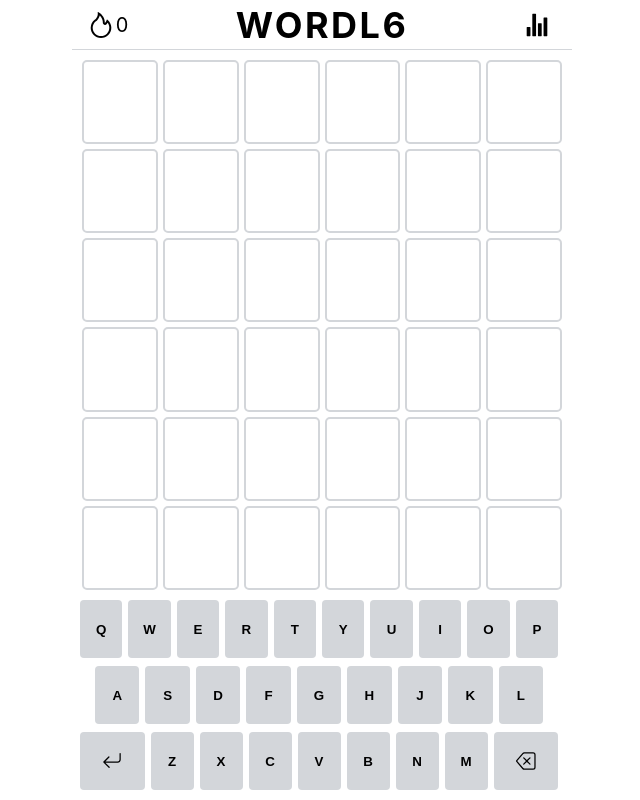
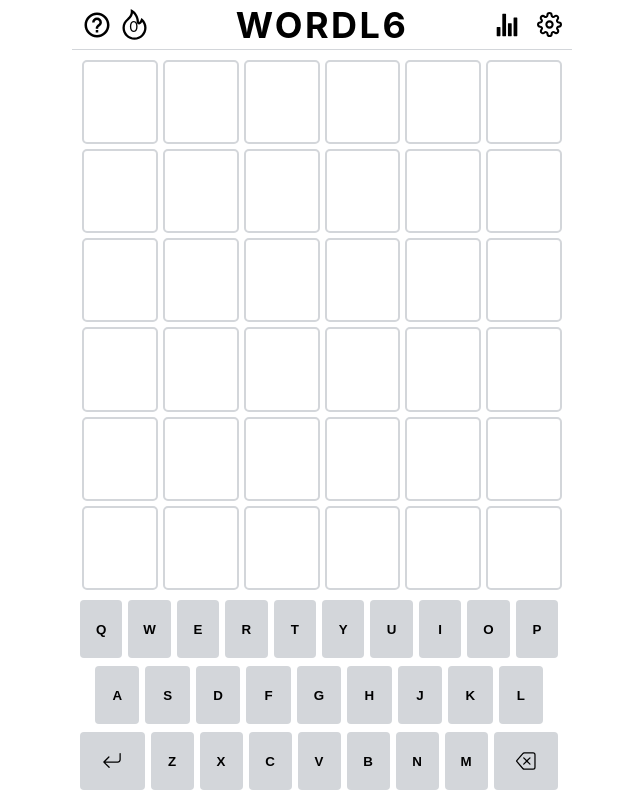
Before and after one commit to TheThomasY/wordl6, a Next.js app: page / in a window 1280 px wide. Shown: the whole page, without its empty margins (318-958 px from the left). Built offline with nearby package versions, Linux system fonts and the light colour scheme.

Commit message:
style: placed streak count in flame

```diff
--- a/components/Header/Header.js
+++ b/components/Header/Header.js
@@ -6,6 +6,8 @@ import styles from './Header.module.scss';
 // React Icons
 import { IoIosStats } from 'react-icons/io';
 import { AiOutlineFire } from 'react-icons/ai';
+import { BiHelpCircle } from 'react-icons/bi';
+import { FiSettings } from 'react-icons/fi';
 
 export default function Header(props) {
   const toggleStats = () => {
@@ -14,13 +16,23 @@ export default function Header(props) {
 
   return (
     <div className={styles.header}>
-      <div className={styles.streaks}>
-        <AiOutlineFire size={'3rem'} />
-        <div className=''>0</div>
+      <div className={styles['header-left']}>
+        <div className={styles.help}>
+          <BiHelpCircle size={'3rem'} />
+        </div>
+        <div className={styles.streaks}>
+          <AiOutlineFire size={'3.5rem'} />
+          <div className={styles['streak-count']}>0</div>
+        </div>
       </div>
       <h1 className={styles.title}>Wordl6</h1>
-      <div className={styles.stats} onClick={toggleStats}>
-        <IoIosStats size={'3rem'} />
+      <div className={styles['header-right']}>
+        <div className={styles.stats} onClick={toggleStats}>
+          <IoIosStats size={'3rem'} />
+        </div>
+        <div className={styles.settings}>
+          <FiSettings size={'2.5rem'} />
+        </div>
       </div>
     </div>
   );
--- a/components/Header/Header.module.scss
+++ b/components/Header/Header.module.scss
@@ -7,12 +7,33 @@
   border-bottom: 1px solid #d3d6da;
 }
 
+.header-left,
+.header-right {
+  width: 7rem;
+  display: flex;
+  justify-content: space-between;
+  align-items: center;
+}
+
+.help,
+.settings {
+  display: grid;
+  place-items: center;
+}
+
 .streaks {
-  width: 5rem;
   display: flex;
   justify-content: center;
   align-items: center;
   font-size: 2rem;
+  position: relative;
+}
+
+.streak-count {
+  position: absolute;
+  top: 1rem;
+  left: 1.2rem;
+  font-size: 1.5rem;
 }
 
 .title {
@@ -22,8 +43,6 @@
 }
 
 .stats {
-  width: 5rem;
-
   display: grid;
   place-items: center;
 }
```
